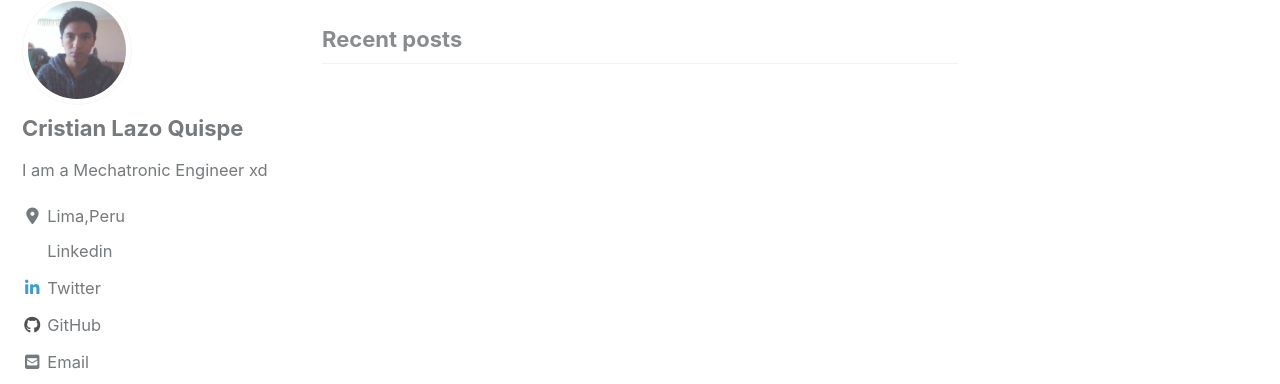
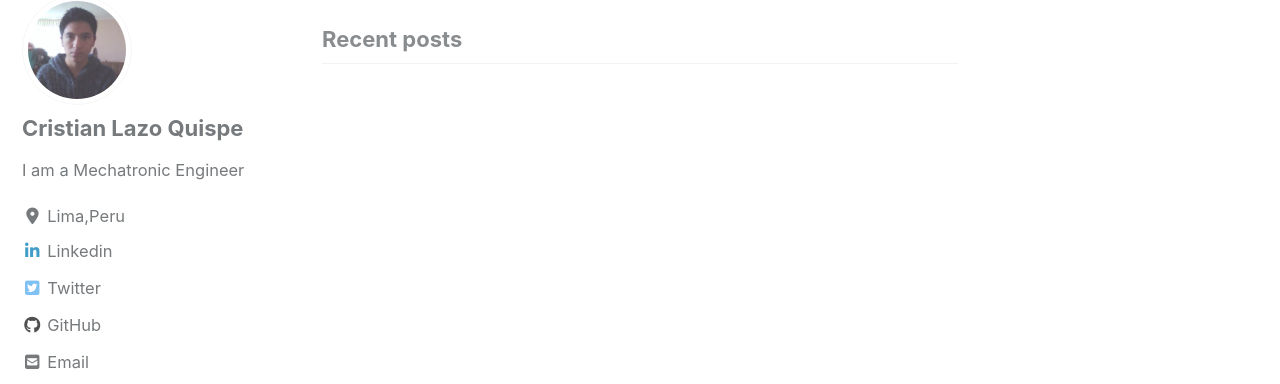
Before and after one commit to CristianLazoQuispe/CristianLazoQuispe.github.io, a Jekyll site: the page built from index.html, in a window 1280 px wide. Shown: the part 116-500 px from the top of the page. Built offline with Jekyll 4.4.1, drawn with Linux system fonts in a browser that asks for light colours; cached includes are drawn as plain includes; nearby versions of some CDN libraries; the list of posts is cut into pages by our own code.

Commit message:
linkedin

```diff
--- a/_config.yml
+++ b/_config.yml
@@ -109,7 +109,7 @@ analytics:
 author:
   name             : "Cristian Lazo Quispe"
   avatar           :  "/assets/images/face.jpg"
-  bio              : "I am a Mechatronic Engineer xd"
+  bio              : "I am a Mechatronic Engineer"
   location         : "Lima,Peru"
   email            : "clazoq@uni.pe"
   links:
@@ -117,10 +117,10 @@ author:
       icon: "fas fa-fw fa-envelope-square"
       #url: mailto:clazoq@gmail.com
     - label: "Linkedin"
-      icon: "fab fa-fw fa-linkedin-square"
+      icon: "fab fa-fw fa-linkedin-in"
       url: "https://www.linkedin.com/in/cristian-lazo-quispe/"
     - label: "Twitter"
-      icon: "fab fa-fw fa-linkedin-in"
+      icon: "fab fa-fw fa-twitter-square"
       url: "https://twitter.com/CristianLazoQ"
     - label: "Facebook"
       icon: "fab fa-fw fa-facebook-square"
```
